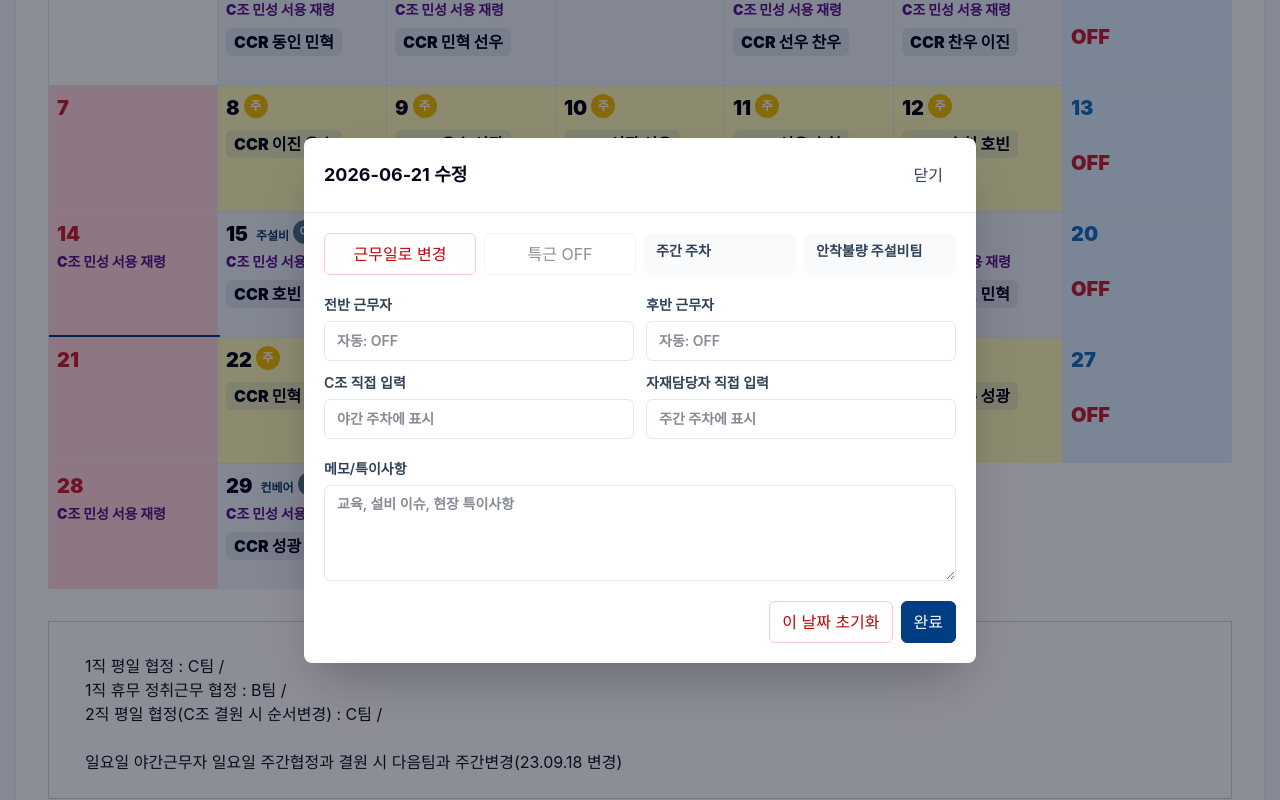
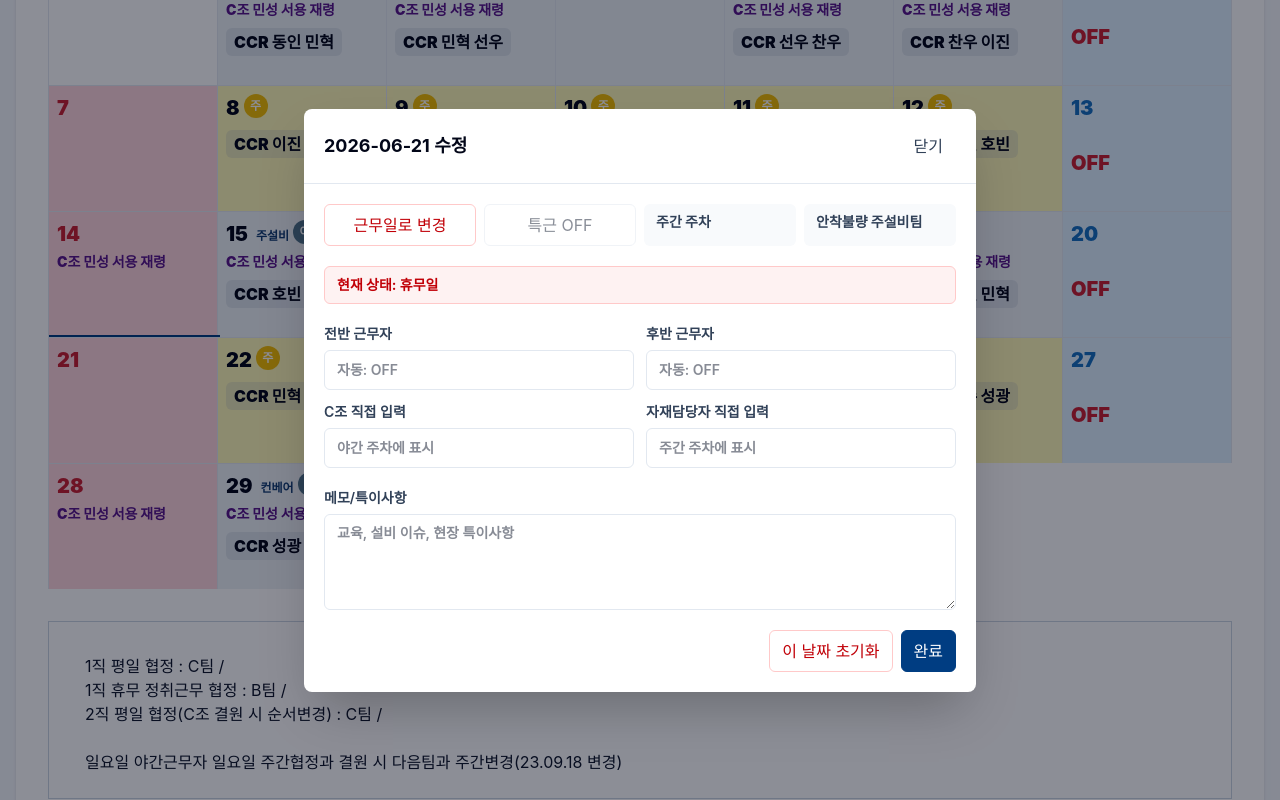
Before and after one commit to dudqks0319-cpu/2026-5-ccr-calendar, a React (Vite) app: page / in a window 1280 px wide. Both pictures are taken after a click on the button "21". Shown: the part 427-1227 px from the top of the page. Built offline with nearby package versions, Linux system fonts and the light colour scheme.

Commit message:
Improve day off toggle feedback

```diff
--- a/src/components/DayEditModal.tsx
+++ b/src/components/DayEditModal.tsx
@@ -1,5 +1,6 @@
 import type { CalendarDay, CCRCalendarState } from '../types/ccr.js';
 import { buildBaseRotation } from '../logic/buildBaseRotation.js';
+import { isDateOff } from '../logic/generateMonthSchedule.js';
 import { Button, Field, Input, Modal, Textarea } from './ui.js';
 
 type DayEditModalProps = {
@@ -23,6 +24,12 @@ function setRecordValue<T>(
 export function DayEditModal({ day, state, onChange, onClose }: DayEditModalProps) {
   const allWorkers = buildBaseRotation(state.dayTeams);
   const override = state.overrides[day.dateKey] || {};
+  const isCurrentlyOff = isDateOff(day.dateKey, day.dayOfWeek, state);
+  const isManualOffChange =
+    typeof override.isOff === 'boolean' || typeof state.offDays[day.dateKey] === 'boolean';
+  const isCurrentSaturdayOvertime =
+    day.dayOfWeek === 6 &&
+    (override.isSaturdayOvertime ?? state.saturdayOvertime[day.dateKey]) === true;
 
   function updateOverride(nextOverride: typeof override) {
     const nextOverrides = { ...state.overrides };
@@ -36,6 +43,11 @@ export function DayEditModal({ day, state, onChange, onClose }: DayEditModalProp
   }
 
   function updateOff(isOff: boolean) {
+    const nextOverride = {
+      ...override,
+      isOff,
+    };
+
     onChange({
       ...state,
       offDays: {
@@ -44,10 +56,7 @@ export function DayEditModal({ day, state, onChange, onClose }: DayEditModalProp
       },
       overrides: {
         ...state.overrides,
-        [day.dateKey]: {
-          ...override,
-          isOff,
-        },
+        [day.dateKey]: nextOverride,
       },
     });
   }
@@ -58,17 +67,22 @@ export function DayEditModal({ day, state, onChange, onClose }: DayEditModalProp
         <div className="grid grid-cols-2 gap-2 sm:grid-cols-4">
           <Button
             type="button"
-            variant={day.isOff ? 'danger' : 'secondary'}
-            onClick={() => updateOff(!day.isOff)}
+            variant={isCurrentlyOff ? 'danger' : 'secondary'}
+            onClick={() => updateOff(!isCurrentlyOff)}
+            aria-pressed={isCurrentlyOff}
           >
-            {day.isOff ? '근무일로 변경' : '휴무일로 변경'}
+            {isCurrentlyOff
+              ? isManualOffChange
+                ? '휴무일로 변경됨 · 다시 누르면 근무일'
+                : '근무일로 변경'
+              : '휴무일로 변경'}
           </Button>
           <Button
             type="button"
-            variant={day.isSaturdayOvertime ? 'primary' : 'secondary'}
+            variant={isCurrentSaturdayOvertime ? 'primary' : 'secondary'}
             disabled={day.dayOfWeek !== 6}
             onClick={() => {
-              const nextValue = !day.isSaturdayOvertime;
+              const nextValue = !isCurrentSaturdayOvertime;
               onChange({
                 ...state,
                 saturdayOvertime: {
@@ -85,7 +99,7 @@ export function DayEditModal({ day, state, onChange, onClose }: DayEditModalProp
               });
             }}
           >
-            특근 {day.isSaturdayOvertime ? 'ON' : 'OFF'}
+            특근 {isCurrentSaturdayOvertime ? 'ON' : 'OFF'}
           </Button>
           <div className="rounded-md bg-slate-50 px-3 py-2 text-sm font-bold text-slate-700">
             {day.isNight ? '야간 주차' : '주간 주차'}
@@ -93,6 +107,17 @@ export function DayEditModal({ day, state, onChange, onClose }: DayEditModalProp
           <div className="rounded-md bg-slate-50 px-3 py-2 text-sm font-bold text-slate-700">
             {day.sealerTeam ? `안착불량 ${day.sealerTeam}` : '안착불량 없음'}
           </div>
+        </div>
+
+        <div
+          className={`rounded-md border px-3 py-2 text-sm font-bold ${
+            isCurrentlyOff
+              ? 'border-red-200 bg-red-50 text-red-700'
+              : 'border-emerald-200 bg-emerald-50 text-emerald-700'
+          }`}
+        >
+          현재 상태: {isCurrentlyOff ? '휴무일' : '근무일'}
+          {isManualOffChange ? ' · 수동 변경 적용됨' : ''}
         </div>
 
         <datalist id="worker-list">
```
